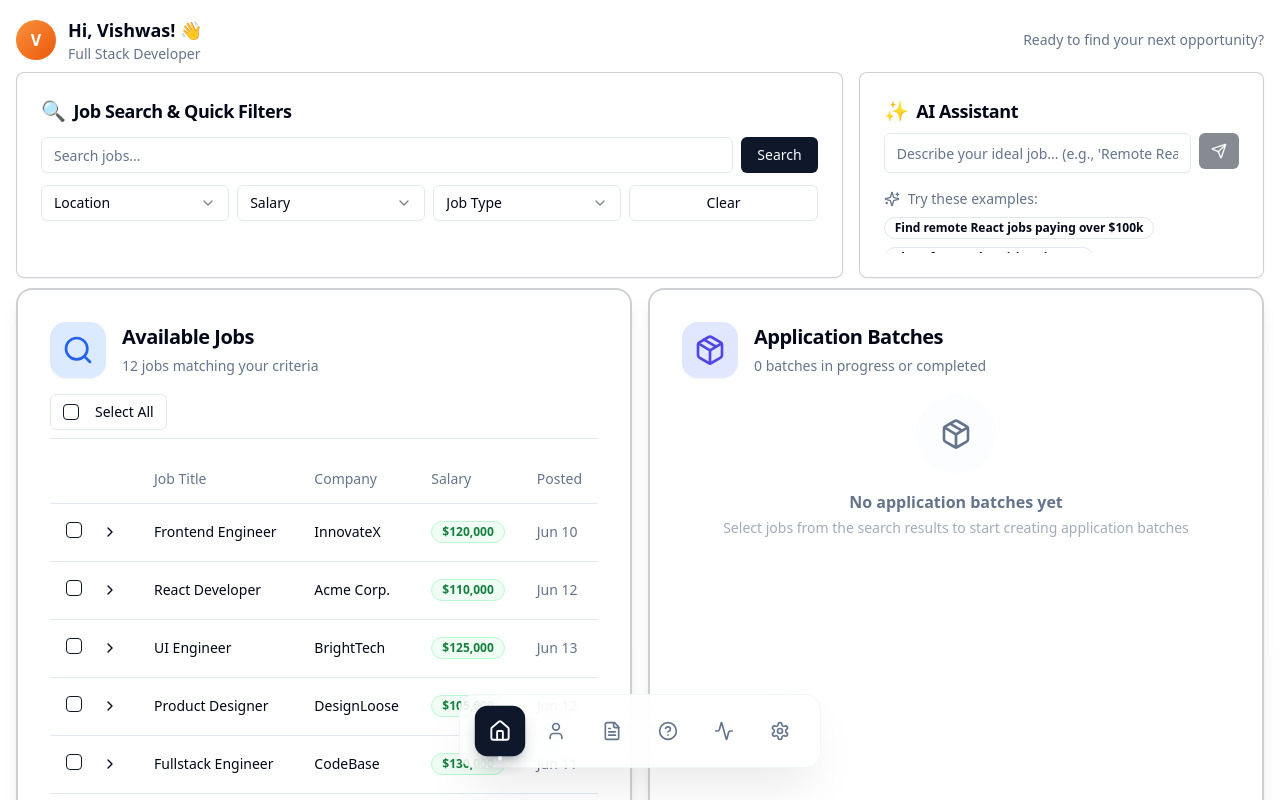
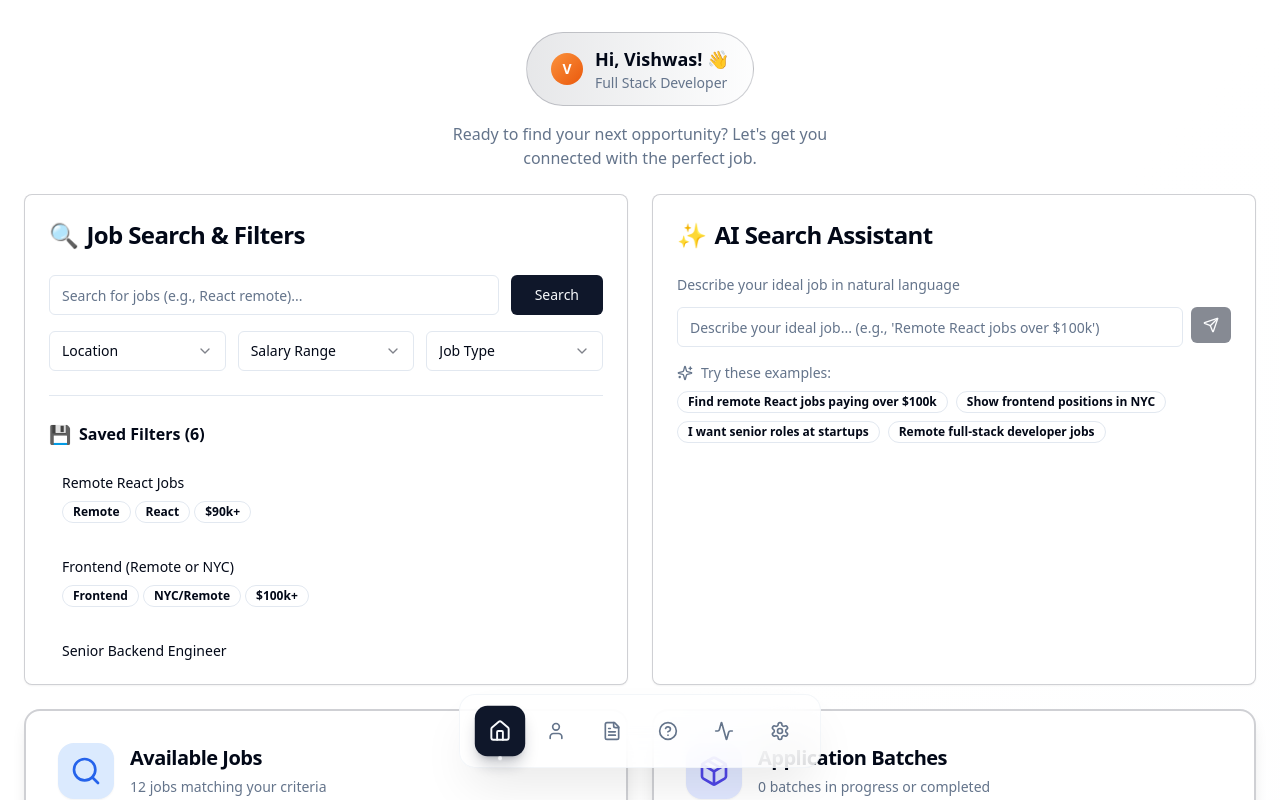
Before and after one commit to aplygen/aplygen-ui, a React (Vite) app: page / in a window 1280 px wide. Shown: the top 800 px of the page. Built offline with nearby package versions, Linux system fonts and the light colour scheme.

Commit message:
Reverted to commit 9e366794f6c0efcc04e4623121e9c813b8b3fd0c

```diff
--- a/src/pages/Index.tsx
+++ b/src/pages/Index.tsx
@@ -1,3 +1,4 @@
+
 import * as React from "react";
 import { BentoCard } from "@/components/BentoCard";
 import { Input } from "@/components/ui/input";
@@ -212,52 +213,54 @@ const Index = () => {
 
   return (
     <div className="min-h-screen bg-gradient-to-br from-background via-background to-accent/10">
-      {/* Compact Hero Section */}
-      <div className="w-full max-w-[1600px] mx-auto px-4 pt-4 pb-2">
-        <div className="flex items-center justify-between">
-          <div className="flex items-center gap-3">
-            <div className="w-10 h-10 rounded-full bg-gradient-to-br from-orange-400 to-orange-600 flex items-center justify-center text-white font-bold">
+      {/* Hero Section */}
+      <div className="w-full max-w-7xl mx-auto px-6 pt-8 pb-6">
+        <div className="text-center space-y-4">
+          <div className="inline-flex items-center gap-3 bg-gradient-to-r from-primary/10 to-accent/10 rounded-full px-6 py-3 border border-primary/20">
+            <div className="w-8 h-8 rounded-full bg-gradient-to-br from-orange-400 to-orange-600 flex items-center justify-center text-white font-bold text-sm">
               {USER_DATA.name.charAt(0)}
             </div>
-            <div>
+            <div className="text-left">
               <p className="text-lg font-semibold">Hi, {USER_DATA.name}! 👋</p>
               <p className="text-sm text-muted-foreground">{USER_DATA.tagline}</p>
             </div>
           </div>
-          <div className="text-right">
-            <p className="text-sm text-muted-foreground">Ready to find your next opportunity?</p>
-          </div>
+          <p className="text-muted-foreground max-w-md mx-auto">
+            Ready to find your next opportunity? Let's get you connected with the perfect job.
+          </p>
         </div>
       </div>
 
-      <main className="w-full max-w-[1600px] mx-auto px-4 space-y-4">
-        {/* Top Section - Search & Filters in a compact horizontal layout */}
-        <div className="grid grid-cols-1 lg:grid-cols-3 gap-4 h-[200px]">
-          {/* Job Search - Compact */}
-          <Card className="border-primary/20 col-span-2">
-            <CardHeader className="pb-3">
-              <CardTitle className="text-lg flex items-center gap-2">
-                <span className="text-xl">🔍</span>
-                Job Search & Quick Filters
+      <main className="w-full max-w-7xl mx-auto px-6 space-y-6 pb-32">
+        {/* Top Row - Search & Filters + Chat */}
+        <div className="grid grid-cols-1 xl:grid-cols-2 gap-6">
+          {/* Combined Job Search & Saved Filters */}
+          <Card className="border-primary/20">
+            <CardHeader>
+              <CardTitle className="flex items-center gap-2">
+                <span className="text-2xl">🔍</span>
+                Job Search & Filters
               </CardTitle>
             </CardHeader>
-            <CardContent className="space-y-3">
-              <form onSubmit={handleFormSubmit} className="space-y-3">
-                <div className="flex gap-2">
+            <CardContent className="space-y-6">
+              {/* Search Form */}
+              <div className="space-y-4">
+                <form onSubmit={handleFormSubmit} className="space-y-4">
+                  <div className="flex gap-3">
                     <Input
                       type="text"
-                    placeholder="Search jobs..."
+                      placeholder="Search for jobs (e.g., React remote)..."
                       value={search}
                       onChange={(e) => setSearch(e.target.value)}
-                    className="flex-1 h-9"
+                      className="flex-1"
                     />
-                  <Button type="submit" size="sm" className="px-4">
+                    <Button type="submit" variant="default" className="px-6">
                       Search
                     </Button>
                   </div>
-                <div className="grid grid-cols-4 gap-2">
+                  <div className="grid grid-cols-1 md:grid-cols-3 gap-3">
                     <Select value={location} onValueChange={setLocation}>
-                    <SelectTrigger className="h-9">
+                      <SelectTrigger>
                         <SelectValue placeholder="Location" />
                       </SelectTrigger>
                       <SelectContent>
@@ -269,8 +272,8 @@ const Index = () => {
                       </SelectContent>
                     </Select>
                     <Select value={salary} onValueChange={setSalary}>
-                    <SelectTrigger className="h-9">
-                      <SelectValue placeholder="Salary" />
+                      <SelectTrigger>
+                        <SelectValue placeholder="Salary Range" />
                       </SelectTrigger>
                       <SelectContent>
                         <SelectItem value="60k-80k">$60k - $80k</SelectItem>
@@ -281,7 +284,7 @@ const Index = () => {
                       </SelectContent>
                     </Select>
                     <Select value={jobType} onValueChange={setJobType}>
-                    <SelectTrigger className="h-9">
+                      <SelectTrigger>
                         <SelectValue placeholder="Job Type" />
                       </SelectTrigger>
                       <SelectContent>
@@ -292,72 +295,19 @@ const Index = () => {
                         <SelectItem value="design">UI/UX Design</SelectItem>
                       </SelectContent>
                     </Select>
-                  <Button variant="outline" size="sm" className="h-9">
-                    Clear
-                  </Button>
                   </div>
                 </form>
-            </CardContent>
-          </Card>
-
-          {/* AI Chat Assistant - Compact */}
-          <Card className="border-primary/20">
-            <CardHeader className="pb-2">
-              <CardTitle className="text-lg flex items-center gap-2">
-                <span className="text-xl">✨</span>
-                AI Assistant
-              </CardTitle>
-            </CardHeader>
-            <CardContent>
-              <div className="h-[120px] overflow-hidden">
-                <ChatSearchBox onSearch={handleChatSearch} />
-              </div>
-            </CardContent>
-          </Card>
               </div>
 
-        {/* Main Content - Two Column Layout */}
-        <div className="grid grid-cols-1 lg:grid-cols-2 gap-4 h-[calc(100vh-300px)] min-h-[600px]">
-          {/* Left Column - Available Jobs */}
-          <BentoCard
-            icon="search"
-            title="Available Jobs"
-            description={`${availableJobs.length} jobs matching your criteria`}
-            className="h-full"
-          >
-            <div className="h-[calc(100%-80px)] overflow-hidden">
-              <JobList jobs={availableJobs} onApply={handleApply} />
+              <Separator />
+
+              {/* Saved Filters */}
+              <div className="space-y-3">
+                <div className="flex items-center gap-2">
+                  <span className="text-lg">💾</span>
+                  <h4 className="font-semibold">Saved Filters ({SAVED_FILTERS.length})</h4>
                 </div>
-          </BentoCard>
-
-          {/* Right Column - Application Batches */}
-          <BentoCard
-            icon="package"
-            title="Application Batches"
-            description={`${batches.length} batches in progress or completed`}
-            className="h-full"
-          >
-            <div className="h-[calc(100%-80px)] overflow-hidden">
-              <BatchManager
-                batches={batches}
-                onPauseBatch={(id) => handleBatchAction(id, 'pause')}
-                onResumeBatch={(id) => handleBatchAction(id, 'resume')}
-                onRetryBatch={(id) => handleBatchAction(id, 'retry')}
-              />
-            </div>
-          </BentoCard>
-        </div>
-
-        {/* Bottom Section - Saved Filters */}
-        <Card className="border-primary/20">
-          <CardHeader className="pb-3">
-            <CardTitle className="text-lg flex items-center gap-2">
-              <span className="text-xl">💾</span>
-              Saved Filters ({SAVED_FILTERS.length})
-            </CardTitle>
-          </CardHeader>
-          <CardContent>
-            <div className="grid grid-cols-1 md:grid-cols-2 lg:grid-cols-3 xl:grid-cols-4 gap-3">
+                <div className="grid grid-cols-1 gap-2 max-h-[200px] overflow-y-auto pr-2">
                   {SAVED_FILTERS.map((filter) => (
                     <div key={filter.id} className="p-3 hover:bg-accent/50 rounded-lg cursor-pointer transition-all duration-200 border border-transparent hover:border-primary/20 group">
                       <div className="flex justify-between items-start gap-2">
@@ -373,8 +323,60 @@ const Index = () => {
                     </div>
                   ))}
                 </div>
+              </div>
             </CardContent>
           </Card>
+
+          {/* AI Chat Assistant */}
+          <Card className="border-primary/20">
+            <CardHeader>
+              <CardTitle className="flex items-center gap-2">
+                <span className="text-2xl">✨</span>
+                AI Search Assistant
+              </CardTitle>
+            </CardHeader>
+            <CardContent>
+              <div className="space-y-3">
+                <p className="text-sm text-muted-foreground">Describe your ideal job in natural language</p>
+                <div className="h-[300px] overflow-hidden">
+                  <ChatSearchBox onSearch={handleChatSearch} />
+                </div>
+              </div>
+            </CardContent>
+          </Card>
+        </div>
+
+        {/* Bottom Row - Jobs & Batches */}
+        <div className="grid grid-cols-1 xl:grid-cols-2 gap-6">
+          {/* Available Jobs */}
+          <BentoCard
+            icon="search"
+            title="Available Jobs"
+            description={`${availableJobs.length} jobs matching your criteria`}
+            className="w-full"
+          >
+            <div className="h-[450px] overflow-hidden">
+              <JobList jobs={availableJobs} onApply={handleApply} />
+            </div>
+          </BentoCard>
+
+          {/* Application Batches */}
+          <BentoCard
+            icon="package"
+            title="Application Batches"
+            description={`${batches.length} batches in progress or completed`}
+            className="w-full"
+          >
+            <div className="h-[450px] overflow-hidden">
+              <BatchManager
+                batches={batches}
+                onPauseBatch={(id) => handleBatchAction(id, 'pause')}
+                onResumeBatch={(id) => handleBatchAction(id, 'resume')}
+                onRetryBatch={(id) => handleBatchAction(id, 'retry')}
+              />
+            </div>
+          </BentoCard>
+        </div>
       </main>
     </div>
   );
```
Lines whose indentation alone changed are shown as unchanged.
